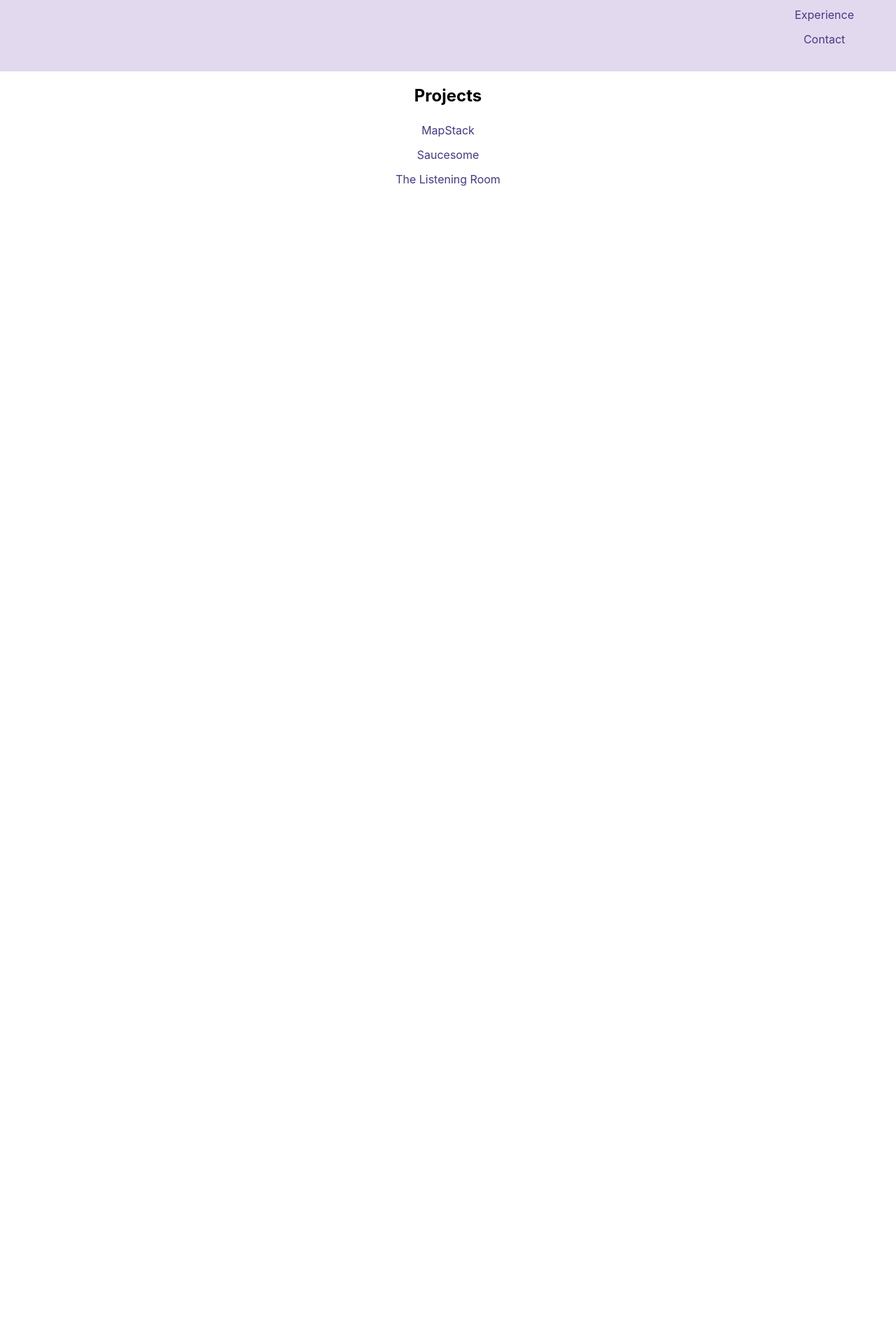
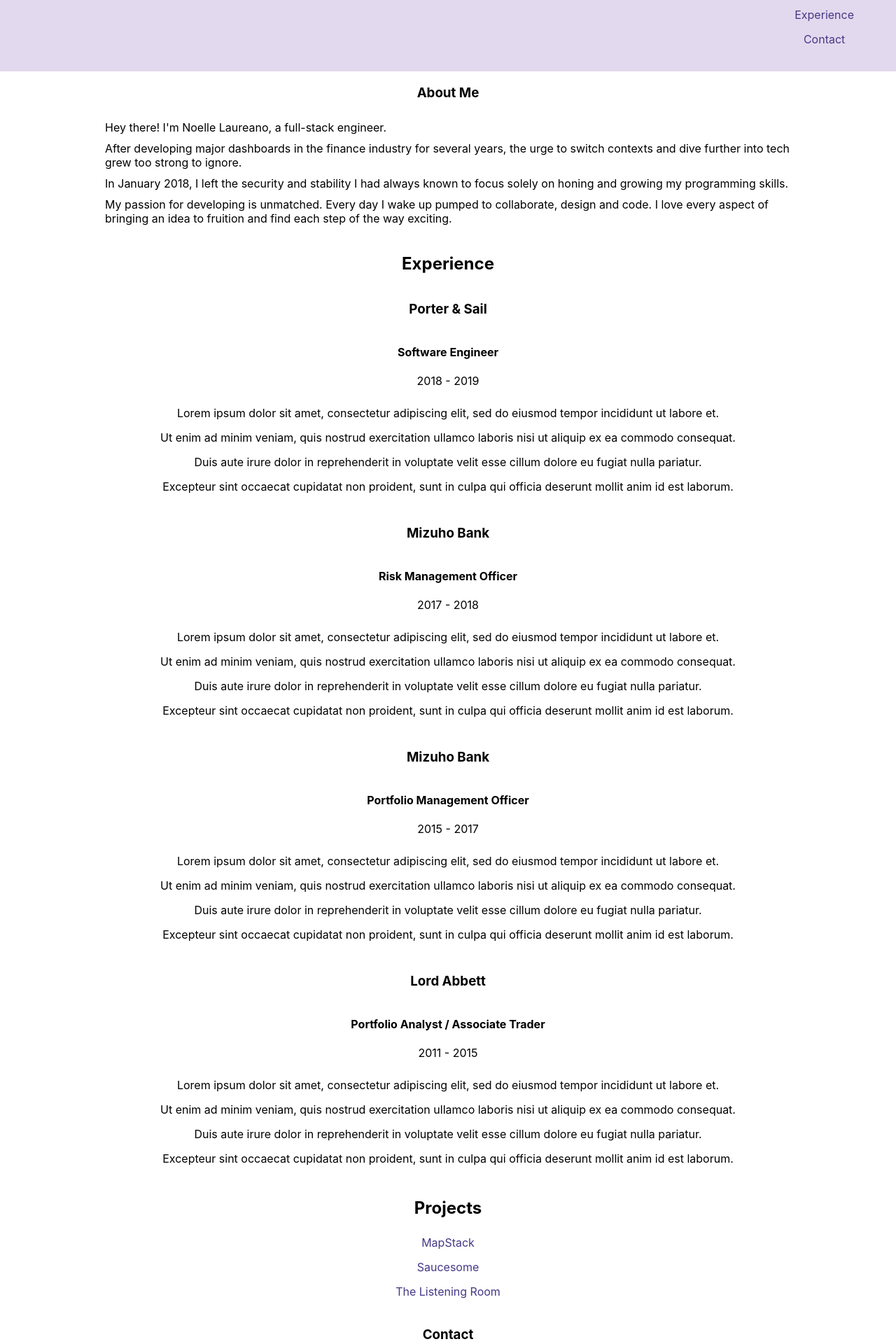
Before and after one commit to nrl240/demo-react-router, a React (Create React App) app: page /projects in a window 1280 px wide. Shown: the part 60-1980 px from the top of the page at 70% size. Before the commit the page ends 800 px from the top, so only its background shows below. Built offline with nearby package versions, Linux system fonts and the light colour scheme.

Commit message:
Aligns start with solution code on "main" branch

```diff
--- a/package.json
+++ b/package.json
@@ -5,7 +5,6 @@
   "dependencies": {
     "react": "^16.10.1",
     "react-dom": "^17.0.2",
-    "react-router-dom": "^5.2.0",
     "react-scripts": "4.0.3"
   },
   "scripts": {
--- a/src/App.js
+++ b/src/App.js
@@ -1,5 +1,4 @@
 import React from 'react';
-import { Route, Link, Switch } from 'react-router-dom';
 
 import './App.css';
 
@@ -7,10 +6,8 @@ import {
   Bio,
   Experience,
   Projects,
-  SingleProject,
   Contact
 } from './Components';
-import { jobHistory, projectHistory } from './data';
 
 function App() {
   return (
@@ -19,51 +16,26 @@ function App() {
         <ul>
           <div className='nav-name'>
             <li>
-              <Link to='/'>Noelle Laureano</Link>
+              <a href='/'>Noelle Laureano</a>
             </li>
           </div>
           <div className='nav-menu'>
             <li>
-              <Link to='/projects'>Projects</Link>
+              <a href='/projects'>Projects</a>
             </li>
             <li>
-              <Link to='/experience'>Experience</Link>
+              <a href='/experience'>Experience</a>
             </li>
             <li>
-              <Link to='/contact'>Contact</Link>
+              <a href='/contact'>Contact</a>
             </li>
           </div>
         </ul>
       </nav>
-
-      {/* REACT ROUTER ROUTES (FRONT END ROUTING) */}
-      <Switch>
-        <Route exact path='/' component={Bio} />
-        <Route
-          exact
-          path='/projects'
-          render={() => <Projects projectHistory={projectHistory} />}
-        />
-        <Route
-          path='/projects/:slug'
-          render={(routeProps) => (
-            <SingleProject {...routeProps} projectHistory={projectHistory} />
-          )}
-        />
-        <Route
-          path='/experience'
-          render={(routeProps) => (
-            <Experience
-              // match={routeProps.match}
-              // location={routeProps.location}
-              // history={routeProps.history}
-              {...routeProps}
-              jobHistory={jobHistory}
-            />
-          )}
-        />
-        <Route path='/contact' component={Contact} />
-      </Switch>
+      <Bio />
+      <Experience />
+      <Projects />
+      <Contact />
     </div>
   );
 }
--- a/src/Components/Experience.js
+++ b/src/Components/Experience.js
@@ -1,16 +1,15 @@
 import React from 'react';
 import { SingleJob } from './';
 
-// import jobHistory from '../Data/jobHistory';
+import { jobHistory } from '../data';
 
-const Experience = (props) => {
+const Experience = () => {
   return (
     <div>
       <h2>Experience</h2>
-      {props.jobHistory.map((job, i) => (
+      {jobHistory.map((job, i) => (
         <SingleJob key={i} job={job} />
       ))}
-      <button onClick={() => props.history.goBack()}>Go Back</button>
     </div>
   );
 };
--- a/src/Components/Projects.js
+++ b/src/Components/Projects.js
@@ -1,9 +1,8 @@
 import React from 'react';
-import { Link } from 'react-router-dom';
 
-const Projects = (props) => {
-  const { projectHistory } = props;
+import { projectHistory } from '../data';
 
+const Projects = () => {
   return (
     <div>
       <h2>Projects</h2>
@@ -11,7 +10,7 @@ const Projects = (props) => {
         {projectHistory.map((project, idx) => {
           return (
             <li key={idx}>
-              <Link to={`/projects/${project.slug}`}>{project.name}</Link>
+              <a href={`/projects/${project.slug}`}>{project.name}</a>
             </li>
           );
         })}
--- a/src/Components/SingleProject.js
+++ b/src/Components/SingleProject.js
@@ -1,7 +1,8 @@
 import React from 'react';
 
-const SingleProject = (props) => {
-  const { projectHistory } = props;
+import { projectHistory } from '../data';
+
+const SingleProject = () => {
   const project = projectHistory.find(
     (project) => project.slug === props.match.params.slug
   );
--- a/src/index.js
+++ b/src/index.js
@@ -1,14 +1,7 @@
 import React from 'react';
 import ReactDOM from 'react-dom';
-// (1) first ingredient from React Router
-import { BrowserRouter as Router } from 'react-router-dom';
 
 import './index.css';
 import App from './App';
 
-ReactDOM.render(
-  <Router>
-    <App />
-  </Router>,
-  document.getElementById('root')
-);
+ReactDOM.render(<App />, document.getElementById('root'));
```
Also changed, not shown: 1 other file (tests, documents, lock files or other folders).
